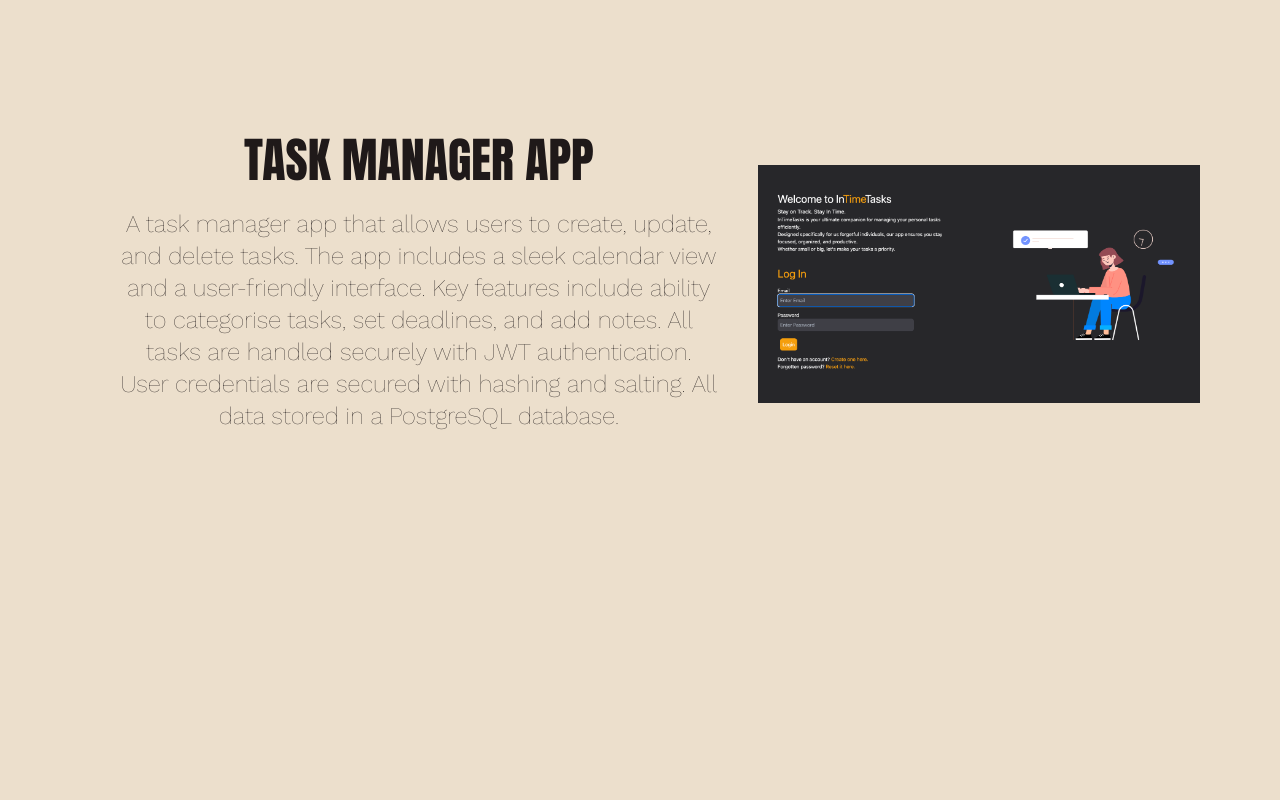
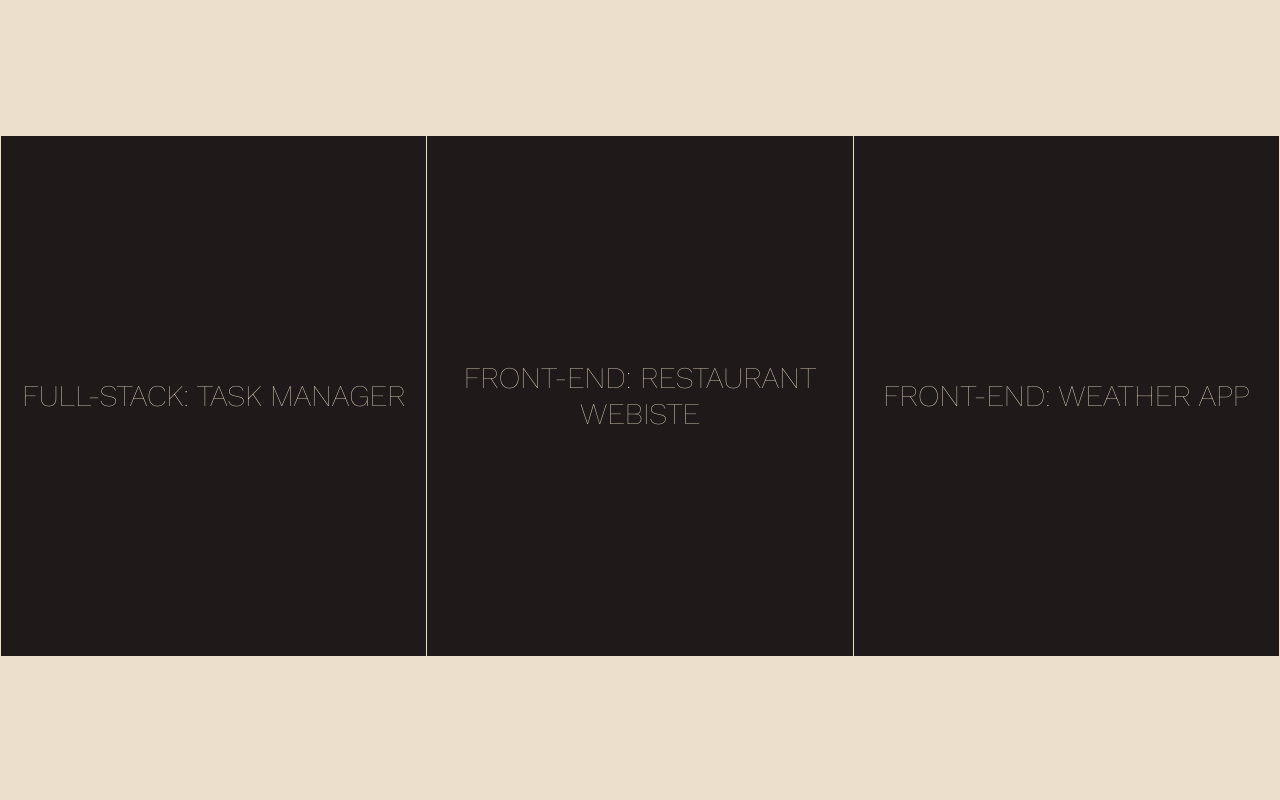
Before and after one commit to Sizimon/PORTFOLIO-REACT, a React (Vite) app in the folder portfolio/: page / in a window 1280 px wide. Shown: the part 2620-3420 px from the top of the page. Built offline with nearby package versions, Linux system fonts and the light colour scheme.

Commit message:
FEAT: Restructure how the projects will be displayed, changed to a card setting.

```diff
--- a/portfolio/src/components/Projects.jsx
+++ b/portfolio/src/components/Projects.jsx
@@ -86,9 +86,104 @@
                 />
             </motion.div>
             <motion.div
-            className='flex flex-col justify-center w-full mx-auto'
+            className='flex flex-row justify-center w-full mx-auto'
             >
-                <ProjectItem
+                <motion.div
+                className='flex relative mx-[1px]'
+                >
+                    <motion.div
+                    className='absolute flex justify-center items-center text-start bg-MainDark w-full h-full'
+                    initial={{
+                        opacity: 1,
+                        y: 0,
+                    }}
+                    whileHover={{
+                        opacity: 0,
+                        y: 50,
+                        duration: 0.5,
+                    }}
+                    >
+                        <h1 className='font-WorkSans text-MainLight uppercase text-3xl'>Full-stack: Task Manager</h1>
+                    </motion.div>
+                    <ProjectItem
+                    title='Task Manager App'
+                    text='
+                    A task manager app that allows users to create, update, and delete tasks.
+                    The app includes a sleek calendar view and a user-friendly interface.
+                    Key features include ability to categorise tasks, set deadlines, and add notes.
+                    All tasks are handled securely with JWT authentication. User credentials are secured with hashing and salting.
+                    All data stored in a PostgreSQL database.
+                    '
+                    className='flex flex-col px-4 justify-start items-center w-full'
+                    src={Taskmanager}
+                    />
+                </motion.div>
+                <motion.div
+                className='flex relative mr-[1px]'
+                >
+                    <motion.div
+                    className='absolute flex justify-center items-center text-center bg-MainDark w-full h-full'
+                    initial={{
+                        opacity: 1,
+                        y: 0,
+                    }}
+                    whileHover={{
+                        opacity: 0,
+                        y: 50,
+                        duration: 0.5,
+                    }}
+                    viewport={{
+                        once: true,
+                    }}
+                    >
+                        <h1 className='font-WorkSans text-MainLight uppercase text-3xl'>Front-End: Restaurant Webiste</h1>
+                    </motion.div>
+                    <ProjectItem
+                    title='Task Manager App'
+                    text='
+                    A task manager app that allows users to create, update, and delete tasks.
+                    The app includes a sleek calendar view and a user-friendly interface.
+                    Key features include ability to categorise tasks, set deadlines, and add notes.
+                    All tasks are handled securely with JWT authentication. User credentials are secured with hashing and salting.
+                    All data stored in a PostgreSQL database.
+                    '
+                    className='flex flex-col px-4 justify-start items-center w-full'
+                    src={Taskmanager}
+                    />
+                </motion.div>
+                <motion.div
+                className='flex relative mr-[1px]'
+                >
+                    <motion.div
+                    className='absolute flex justify-center items-center text-start bg-MainDark w-full h-full'
+                    initial={{
+                        opacity: 1,
+                        y: 0,
+                    }}
+                    whileHover={{
+                        opacity: 0,
+                        y: 50,
+                        transition: {
+                            duration: 0.5,
+                        }
+                    }}
+                    >
+                        <h1 className='font-WorkSans text-MainLight uppercase text-3xl'>Front-End: Weather App</h1>
+                    </motion.div>
+                    <ProjectItem
+                    title='Task Manager App'
+                    text='
+                    A task manager app that allows users to create, update, and delete tasks.
+                    The app includes a sleek calendar view and a user-friendly interface.
+                    Key features include ability to categorise tasks, set deadlines, and add notes.
+                    All tasks are handled securely with JWT authentication. User credentials are secured with hashing and salting.
+                    All data stored in a PostgreSQL database.
+                    '
+                    className='flex flex-col px-4 justify-start items-center w-full'
+                    src={Taskmanager}
+                    />
+                </motion.div>
+                {/* <ProjectItem
                 title='Task Manager App'
                 text='
                 A task manager app that allows users to create, update, and delete tasks.
@@ -97,7 +192,7 @@
                 All tasks are handled securely with JWT authentication. User credentials are secured with hashing and salting.
                 All data stored in a PostgreSQL database.
                 '
-                className='flex flex-row justify-start items-center w-full px-20 pb-96'
+                className='flex flex-col px-4 items-center w-full'
                 src={Taskmanager}
                 />
                 <ProjectItem
@@ -109,21 +204,9 @@
                 All tasks are handled securely with JWT authentication. User credentials are secured with hashing and salting.
                 All data stored in a PostgreSQL database.
                 '
-                className='flex flex-row-reverse items-center w-full px-20 pb-96'
+                className='flex flex-col px-4 justify-start items-center w-full'
                 src={Taskmanager}
-                />
-                <ProjectItem
-                title='Task Manager App'
-                text='
-                A task manager app that allows users to create, update, and delete tasks.
-                The app includes a sleek calendar view and a user-friendly interface.
-                Key features include ability to categorise tasks, set deadlines, and add notes.
-                All tasks are handled securely with JWT authentication. User credentials are secured with hashing and salting.
-                All data stored in a PostgreSQL database.
-                '
-                className='flex flex-row justify-start items-center w-full px-20 pb-96'
-                src={Taskmanager}
-                />
+                /> */}
             </motion.div>
        </motion.div>
     )
@@ -149,12 +232,17 @@
     title,
     text,
     src,
+    initial,
+    whileInView,
 }) => {
+
     return (
-        <motion.section className={className}>
-            <motion.div className='px-10'>
-                <h2 className='text-MainDark font-Anton text-5xl uppercase text-center pb-6'>{title}</h2>
-                <p className='text-MainDark font-WorkSans text-2xl text-center'>{text}</p>
+        <motion.section
+        className={className}
+        >
+            <motion.div className='pb-6'>
+                <h2 className='text-MainDark font-Anton text-3xl uppercase text-center pb-6'>{title}</h2>
+                <p className='text-MainDark font-WorkSans text-lg text-center'>{text}</p>
             </motion.div>
             <motion.div>
                 <motion.img src={src} />
```
